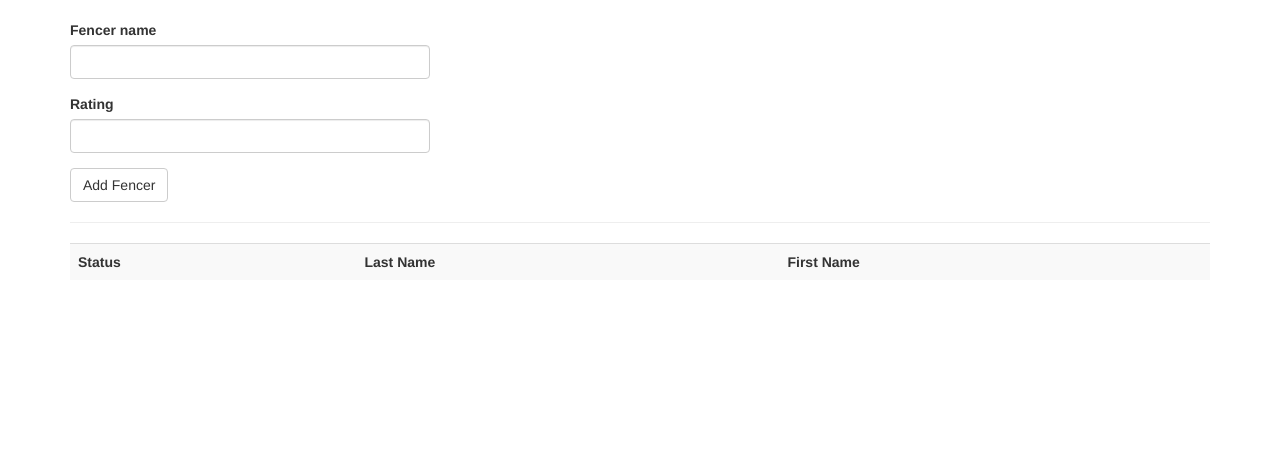
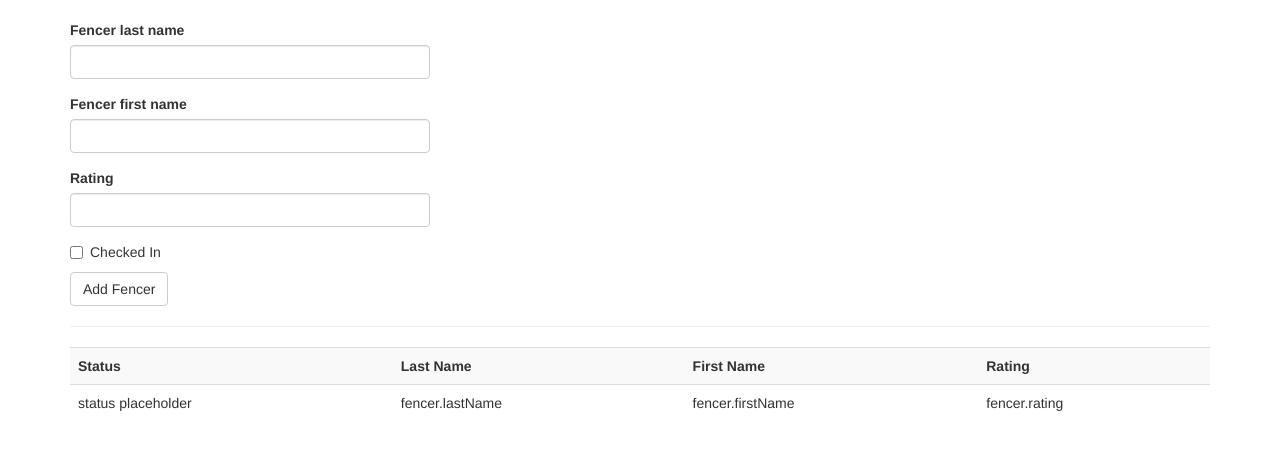
Before and after one commit to rkblake/FencingTournamentTool, a Flask app: page /1/event/1/registration/edit in a window 1280 px wide. Shown: the part 52-502 px from the top of the page. Run offline with Flask 2, Linux system fonts and the light colour scheme; a user stored in the database is signed in; tables that the repository leaves empty hold one stand-in row (values such as "Sample post"); lists and menus that the app fills with data are empty; some libraries are stand-ins or nearby versions.

Commit message:
can add fencers

```diff
--- a/app/forms.py
+++ b/app/forms.py
@@ -38,6 +38,8 @@
     submit = SubmitField('Create Event')
 
 class AddFencerForm(FlaskForm):
-    name = StringField('Fencer name', validators=[DataRequired()])
+    lastName = StringField('Fencer last name', validators=[DataRequired()])
+    firstName = StringField('Fencer first name', validators=[DataRequired()])
     rating = StringField('Rating', validators=[DataRequired(), Length(min=3,max=3)])
+    checked_in = BooleanField('Checked In')
     submit = SubmitField('Add Fencer')
--- a/app/models.py
+++ b/app/models.py
@@ -96,7 +96,8 @@
 
 class Fencer(db.Model):
     id = db.Column(db.Integer, primary_key=True)
-    name = db.Column(db.String(64), index=True)
+    firstName = db.Column(db.String(64), index=True)
+    lastName = db.Column(db.String(63), index=True)
     isCheckedIn = db.Column(db.Boolean)
     rating = db.Column(db.String(3))
     victories = db.Column(db.Integer)
--- a/app/routes.py
+++ b/app/routes.py
@@ -2,7 +2,7 @@
 from flask_login import login_user, logout_user, current_user, login_required
 from app import app, db
 from app.forms import LoginForm, RegistrationForm, CreateTournamentForm, CreateEventForm, AddFencerForm
-from app.models import User, Tournament, Event
+from app.models import User, Tournament, Event, Fencer
 from datetime import datetime
 
 def isTOofTourney(user, tournament):
@@ -130,10 +130,19 @@
 def editRegistration(tournament_id, event_id):
     tournament = Tournament.query.filter_by(id=tournament_id).first()
     event = Event.query.filter_by(id=event_id).first()
+    fencers = event.fencers
     form = AddFencerForm()
     if form.validate_on_submit():
-        return "added fencer"
-    return render_template('edit-registration.html', form=form)
+        fencer = Fencer(
+                firstName=form.firstName.data,
+                lastName=form.lastName.data,
+                rating=form.rating.data,
+                isCheckedIn=form.checked_in.data)
+        event.fencers.append(fencer)
+        db.session.add(fencer)
+        db.session.commit()
+        flash('Added fencer')
+    return render_template('edit-registration.html', form=form, fencers=fencers)
 
 @app.route('/<int:tournament_id>/event/<int:event_id>/pool/<int:pool_id>/edit')
 @login_required
--- a/app/templates/edit-registration.html
+++ b/app/templates/edit-registration.html
@@ -13,6 +13,14 @@
 			<th>Status</th>
 			<th>Last Name</th>
 			<th>First Name</th>
+			<th>Rating</th>
 		</tr>
+		{% for fencer in fencers %}
+		<tr>
+			<td>status placeholder</td>
+			<td>fencer.lastName</td>
+			<td>fencer.firstName</td>
+			<td>fencer.rating</td>
+		{% endfor %}
 	</table>
 {% endblock %}
```
